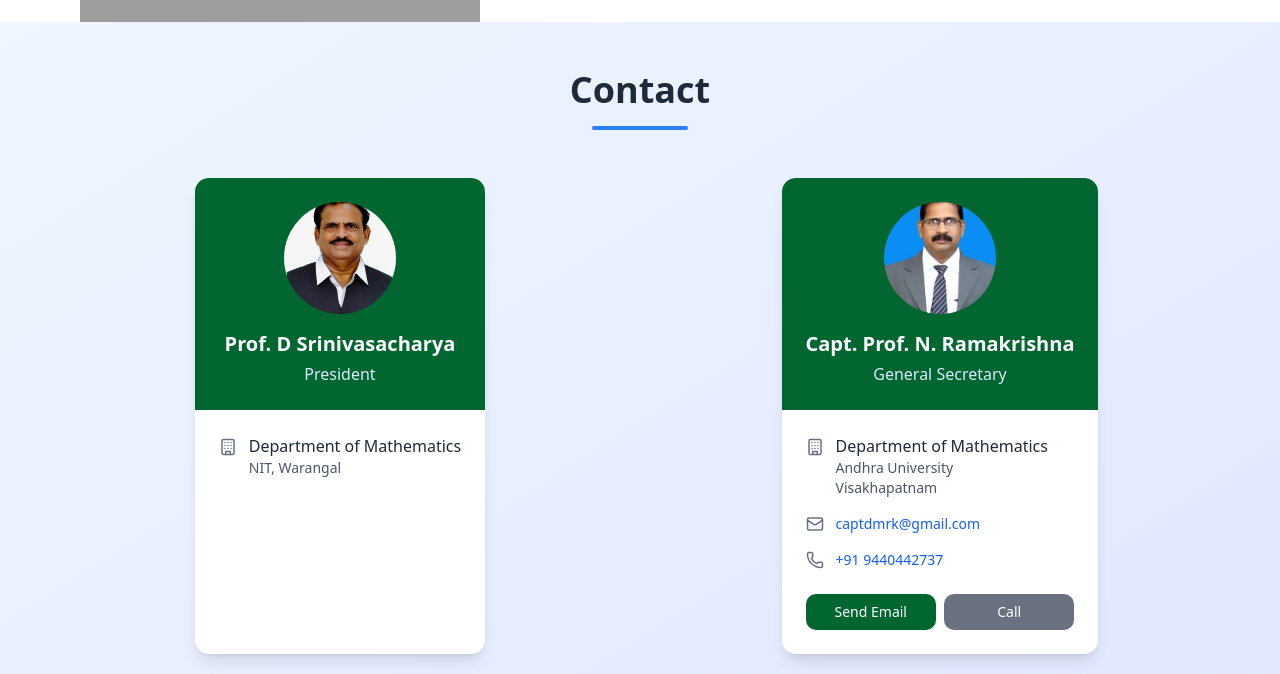
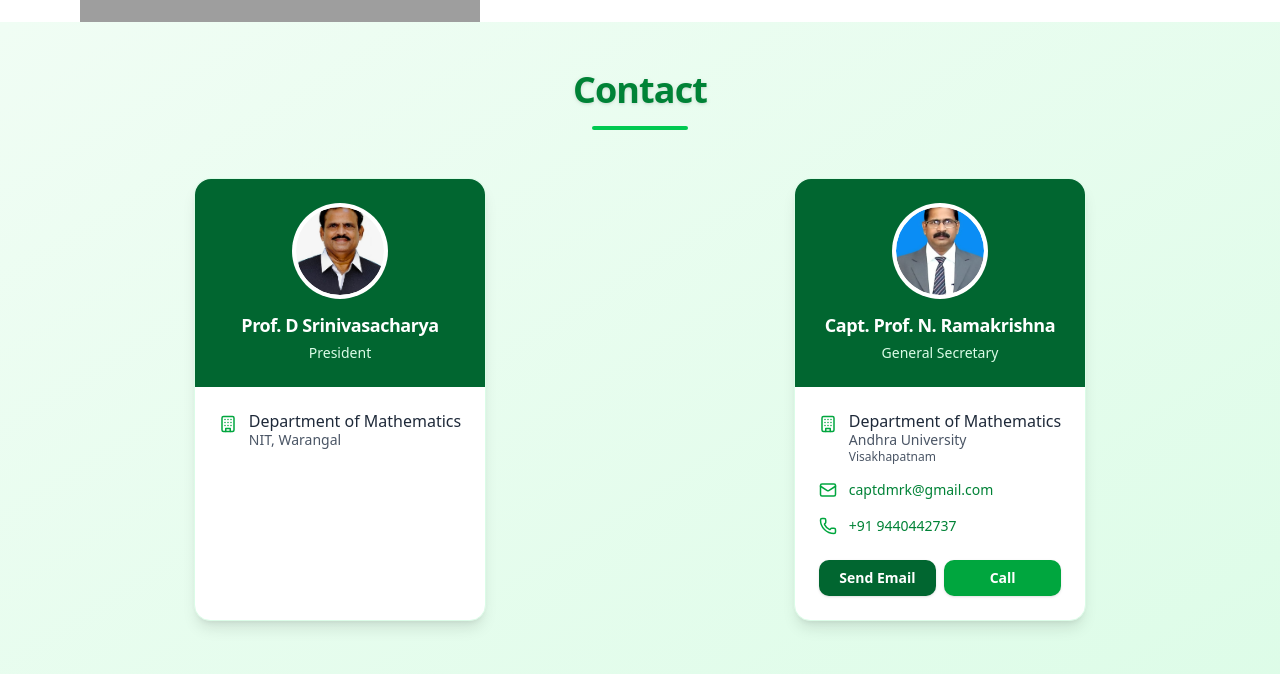
Before and after one commit to Nitin7221/aptsms-new, a React (Vite) app in the folder aptsms-new/: page /contact in a window 1280 px wide. Shown: the part 278-952 px from the top of the page. Built offline with nearby package versions, Linux system fonts and the light colour scheme; grey boxes are pictures that could not be loaded.

Commit message:
Minor Changes in COntact page

```diff
--- a/aptsms-new/src/components/Pages/Contact.jsx
+++ b/aptsms-new/src/components/Pages/Contact.jsx
@@ -3,70 +3,64 @@ import { Mail, Phone, MapPin, User, Building } from 'lucide-react';
 
 
 
-const ContactCard = ({ name, title, department, institution, location, email, phone, photo, bgColor = "bg-blue-500" }) => {
+const ContactCard = ({ name, title, department, institution, location, email, phone, photo, bgColor = "bg-green-700" }) => {
   return (
-    <div className="bg-white rounded-xl shadow-lg hover:shadow-xl transition-all duration-300 transform hover:-translate-y-2 max-w-sm mx-auto">
+    <div className="bg-white rounded-2xl shadow-lg hover:shadow-2xl transition-all duration-300 transform hover:-translate-y-2 max-w-sm mx-auto border border-green-100 dark:border-green-900">
       {/* Header with colored background */}
-      <div className={`${bgColor} rounded-t-xl p-6 text-white`}>
-        <div className="flex flex-col items-center">
-          <div className="w-28 h-28 bg-white bg-opacity-20 rounded-full flex items-center justify-center mb-4 overflow-hidden">
+      <div className={`${bgColor} rounded-t-2xl p-6 text-white flex flex-col items-center`}>
+        <div className="w-24 h-24 bg-white bg-opacity-20 rounded-full flex items-center justify-center mb-3 overflow-hidden border-4 border-white/30">
           {photo ? (
             <img
               src={photo}
               alt={name}
-                className="w-full h-full object-cover"
+              className="w-full h-full object-cover rounded-full"
             />
           ) : (
             <User size={40} className="text-white" />
           )}
         </div>
-          <h2 className="text-xl font-bold text-center">{name}</h2>
-          <p className="text-blue-100 text-center mt-1">{title}</p>
+        <h2 className="text-lg font-bold text-center tracking-tight">{name}</h2>
+        <p className="text-green-100 text-center mt-1 text-sm font-medium">{title}</p>
       </div>
-      </div>
-
       {/* Card content */}
       <div className="p-6 space-y-4">
         <div className="flex items-start space-x-3">
-          <Building className="text-gray-500 mt-1 flex-shrink-0" size={18} />
+          <Building className="text-green-600 mt-1 flex-shrink-0" size={18} />
           <div>
-            <p className="text-gray-800 font-medium">{department}</p>
-            <p className="text-gray-600 text-sm">{institution}</p>
-            {location && <p className="text-gray-600 text-sm">{location}</p>}
+            <p className="text-gray-800 font-medium leading-tight">{department}</p>
+            <p className="text-gray-600 text-sm leading-tight">{institution}</p>
+            {location && <p className="text-gray-600 text-xs leading-tight">{location}</p>}
           </div>
         </div>
-
         {email && (
           <div className="flex items-center space-x-3">
-            <Mail className="text-gray-500 flex-shrink-0" size={18} />
+            <Mail className="text-green-600 flex-shrink-0" size={18} />
             <a
               href={`mailto:${email}`}
-              className="text-blue-600 hover:text-blue-800 transition-colors text-sm break-all"
+              className="text-green-700 hover:text-green-900 transition-colors text-sm break-all font-medium"
             >
               {email}
             </a>
           </div>
         )}
-
         {phone && (
           <div className="flex items-center space-x-3">
-            <Phone className="text-gray-500 flex-shrink-0" size={18} />
+            <Phone className="text-green-600 flex-shrink-0" size={18} />
             <a
               href={`tel:${phone}`}
-              className="text-blue-600 hover:text-blue-800 transition-colors text-sm"
+              className="text-green-700 hover:text-green-900 transition-colors text-sm font-medium"
             >
               {phone}
             </a>
           </div>
         )}
       </div>
-
       {/* Action buttons */}
       <div className="px-6 pb-6 flex space-x-2">
         {email && (
           <button
             onClick={() => window.open(`mailto:${email}`)}
-            className={`flex-1 ${bgColor} text-white py-2 px-4 rounded-lg hover:opacity-90 transition-opacity text-sm font-medium`}
+            className={`flex-1 ${bgColor} text-white py-2 px-4 rounded-lg hover:opacity-90 transition-opacity text-sm font-semibold shadow`}
           >
             Send Email
           </button>
@@ -74,7 +68,7 @@ const ContactCard = ({ name, title, department, institution, location, email, ph
         {phone && (
           <button
             onClick={() => window.open(`tel:${phone}`)}
-            className="flex-1 bg-gray-500 text-white py-2 px-4 rounded-lg hover:bg-gray-600 transition-colors text-sm font-medium"
+            className="flex-1 bg-green-600 text-white py-2 px-4 rounded-lg hover:bg-green-700 transition-colors text-sm font-semibold shadow"
           >
             Call
           </button>
@@ -111,13 +105,12 @@ const ContactCards = () => {
   ];
 
   return (
-    <div className="min-h-screen bg-gradient-to-br from-blue-50 to-indigo-100 py-12 px-4">
+    <div className="min-h-screen bg-gradient-to-br from-green-50 to-green-100 dark:from-green-900 dark:to-green-800 py-12 px-4">
       <div className="max-w-6xl mx-auto">
         <div className="text-center mb-12">
-          <h1 className="text-4xl font-bold text-gray-800 mb-4">Contact</h1>
-          <div className="w-24 h-1 bg-blue-500 mx-auto rounded"></div>
+          <h1 className="text-4xl font-extrabold text-green-700 mb-4 tracking-tight drop-shadow">Contact</h1>
+          <div className="w-24 h-1 bg-green-500 mx-auto rounded"></div>
         </div>
-
         <div className="grid md:grid-cols-2 gap-8 lg:gap-12">
           {contacts.map((contact, index) => (
             <ContactCard key={index} {...contact} />
```
Lines whose indentation alone changed are shown as unchanged.
